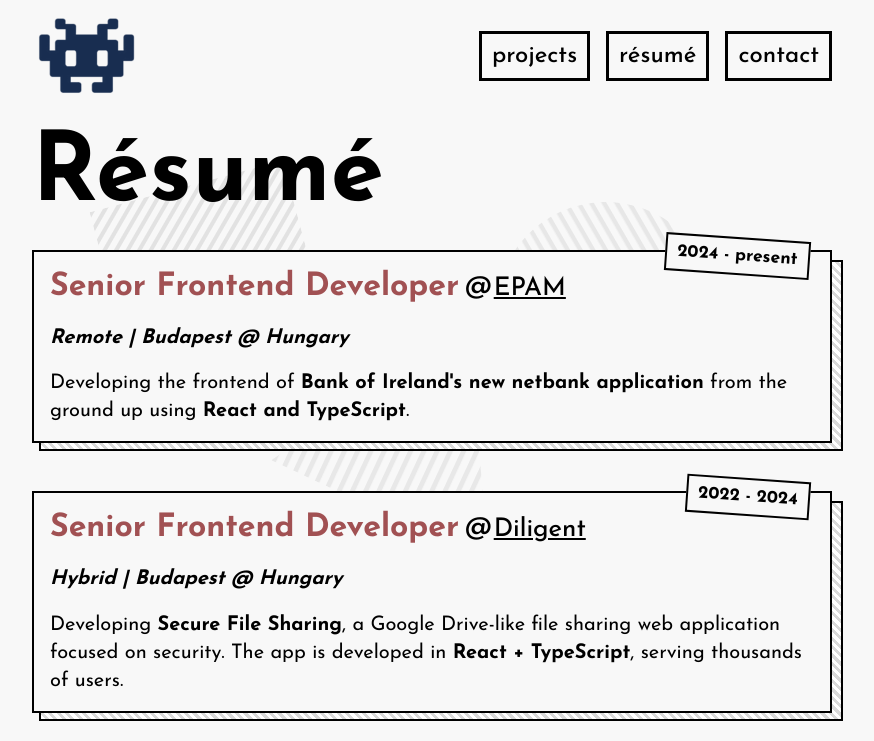
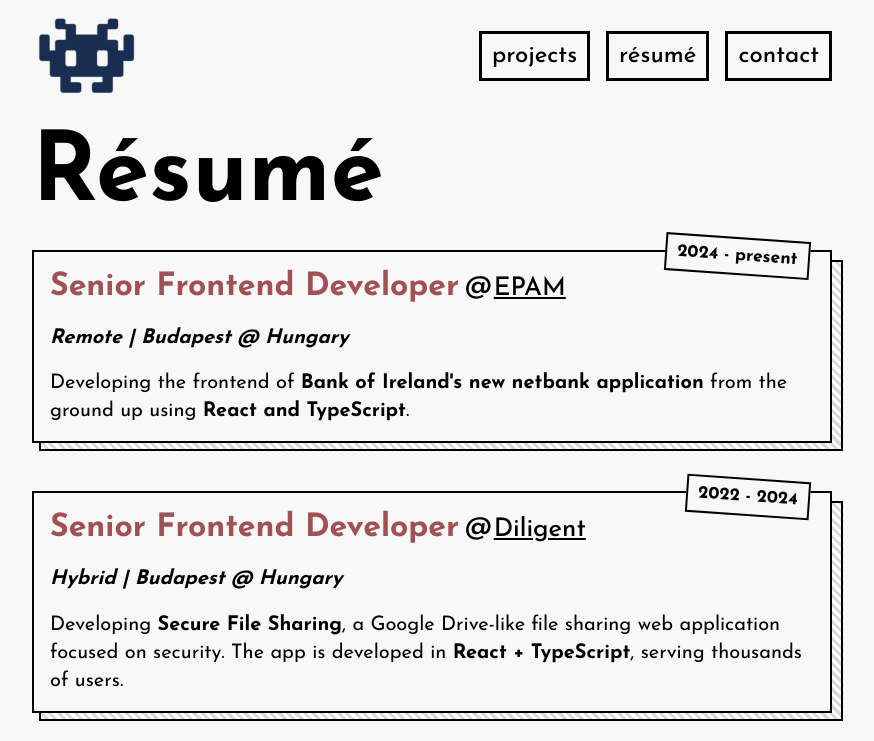
Before and after one commit to dan-antonelli/dantonelli-portfolio, a React (Vite) app: page /cv in a window 1280 px wide. Shown: the top 741 px of the page, without its empty margins (208-1082 px from the left). Built offline with nearby package versions, Linux system fonts and the light colour scheme.

Commit message:
remove background save for homepage

```diff
--- a/src/pages/CVPage.tsx
+++ b/src/pages/CVPage.tsx
@@ -1,9 +1,8 @@
-import { Background, CV, FlexContainer, Footer, Navbar } from '@/components/index';
+import { CV, FlexContainer, Footer, Navbar } from '@/components/index';
 
 export default function CVPage() {
   return (
     <FlexContainer>
-      <Background />
       <Navbar />
       <CV />
       <Footer />
--- a/src/pages/ProjectsPage.tsx
+++ b/src/pages/ProjectsPage.tsx
@@ -1,9 +1,8 @@
-import { Background, FlexContainer, Footer, Navbar, Projects } from '@components/index';
+import { FlexContainer, Footer, Navbar, Projects } from '@components/index';
 
 export default function ProjectsPage() {
   return (
     <FlexContainer>
-      <Background />
       <Navbar />
       <Projects isPreview={false} />
       <Footer />
```
